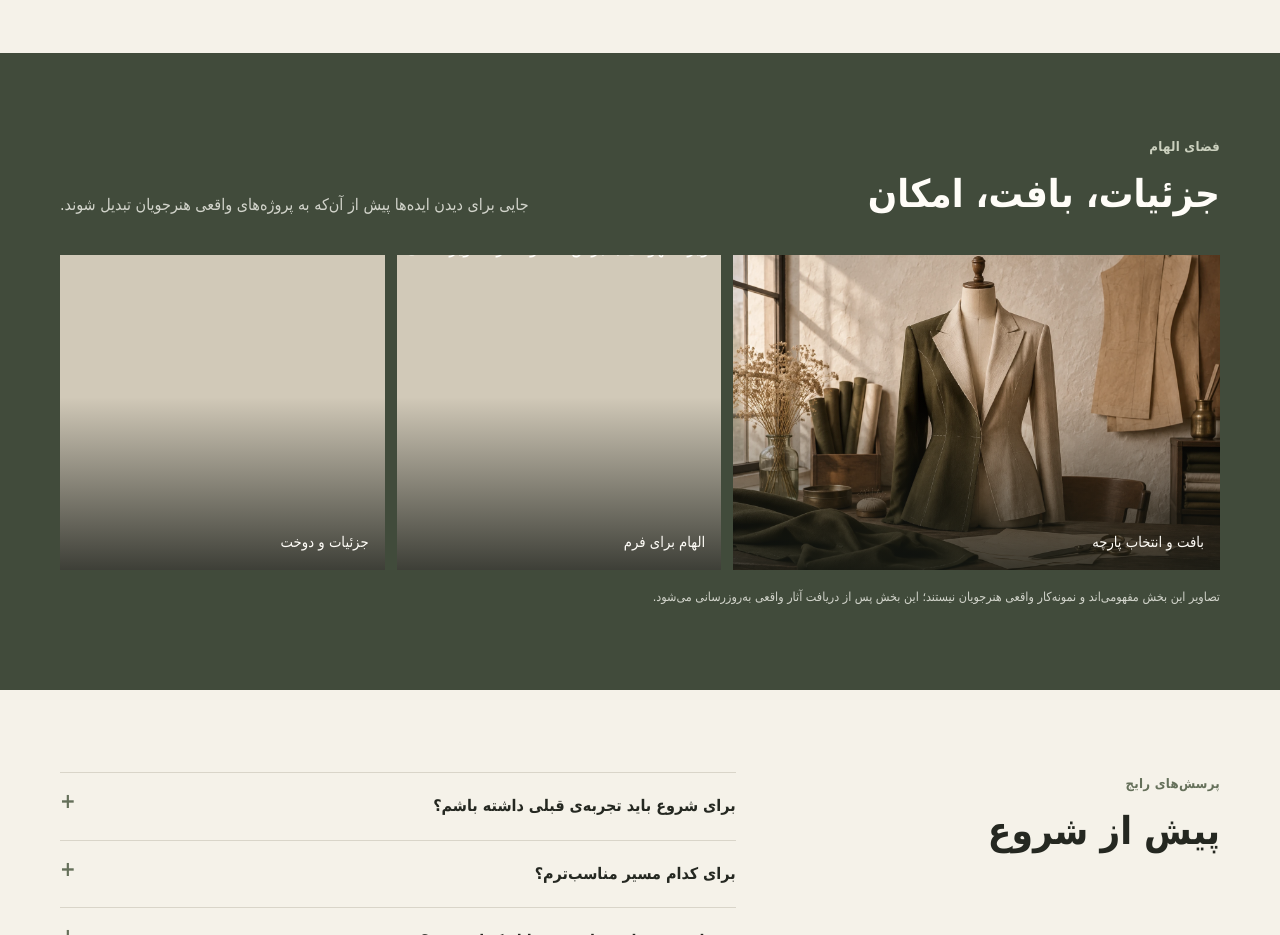
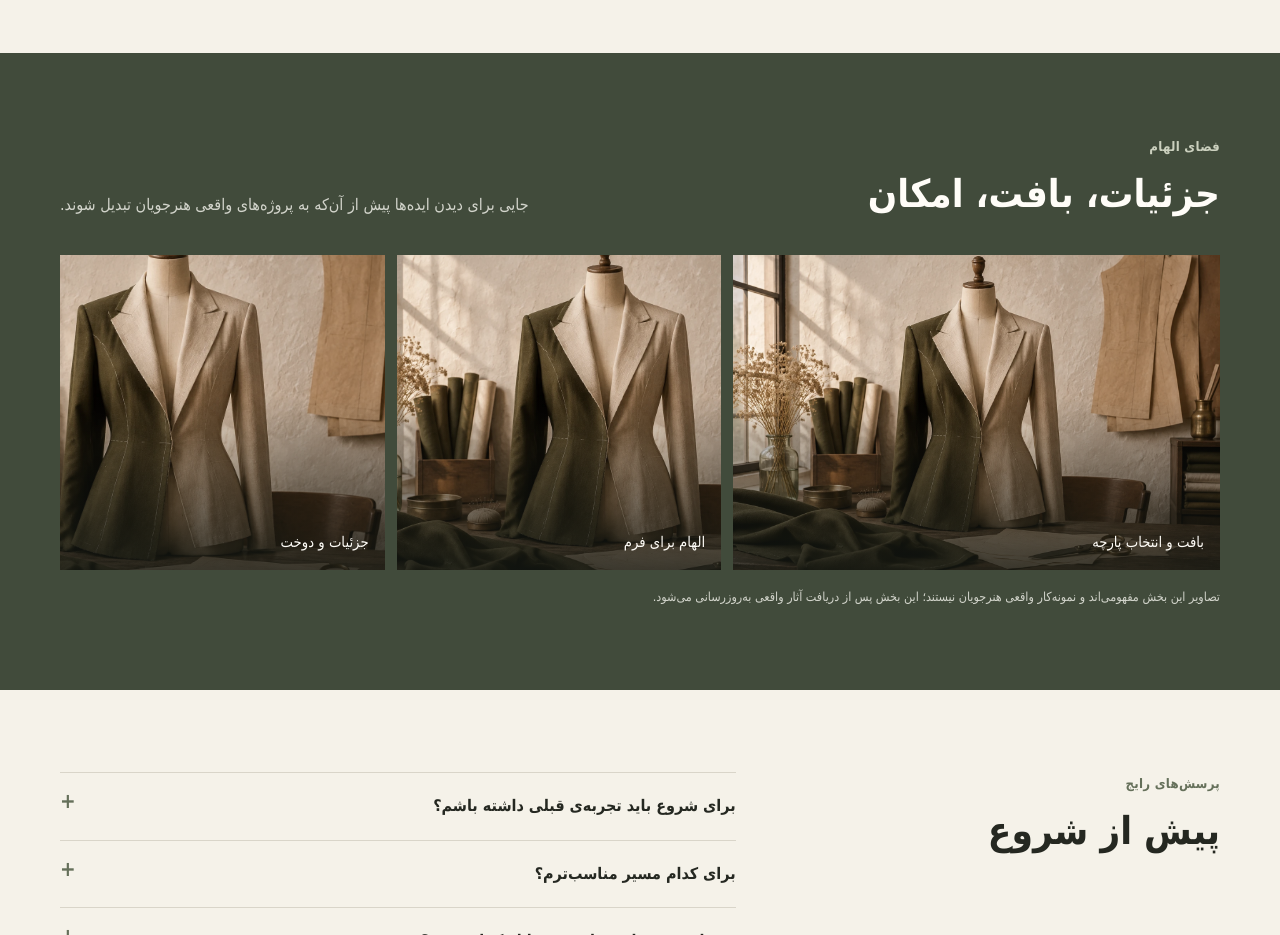
Before and after one commit to novadokht-360/novadokht-360.github.io, a plain HTML site: page index.html in a window 1280 px wide. Shown: the part 1720-2655 px from the top of the page. Drawn offline with Linux system fonts and the light colour scheme.

Commit message:
Update index.html

```diff
--- a/index.html
+++ b/index.html
@@ -24,7 +24,7 @@
 <main id="main"><section class="hero wrap" id="top"><div class="hero-grid"><div><div class="eyebrow">یادگیری طراحی و دوخت، با نگاه خودت</div><h1>لباسی که در ذهن داری،<br><span>از همین‌جا آغاز می‌شود.</span></h1><p>در نوا، مهارت‌های طراحی، الگوسازی و دوخت را قدم‌به‌قدم می‌آموزی؛ با تمرین‌هایی که ایده را به لباسی قابل‌پوشیدن تبدیل می‌کنند.</p><div class="actions"><a class="button" href="#pathways">دیدن مسیرهای یادگیری</a><a class="button secondary" href="#contact">گفت‌وگو و مشاوره</a></div></div><div class="hero-photo"><img src="assets/hero.webp" alt="فضایی الهام‌بخش برای طراحی و دوخت لباس"><span class="photo-note">ایده، پارچه، دست‌سازه</span></div></div></section>
 <section class="section pathways" id="pathways"><div class="wrap"><div class="section-head"><div><div class="eyebrow">مسیرهای یادگیری</div><h2>از کدام مسیر شروع می‌کنی؟</h2></div><p class="section-intro">هر مسیر می‌تواند نقطه‌ی شروعی برای ساختن مهارت و زبان بصری شخصی تو باشد.</p></div><div class="cards"><article class="path-card"><span class="number">۰۱ / ساخت</span><h3>نازک‌دوزی و ساخت الگو</h3><p>آشنایی با اندازه‌گیری، الگوهای پایه، برش و دوخت تمیز برای لباس‌های روزمره.</p></article><article class="path-card"><span class="number">۰۲ / تصویر</span><h3>طراحی لباس و تصویرسازی</h3><p>پرورش ایده، شناخت تناسب و رنگ، و تبدیل طرح اولیه به تصویر روشن و قابل‌اجرا.</p></article><article class="path-card"><span class="number">۰۳ / فرم</span><h3>ضخیم‌دوزی و لباس بیرونی</h3><p>شناخت لایه‌گذاری، ایستایی پارچه و جزئیات ساخت در کت و لباس‌های بیرونی.</p></article></div></div></section>
 <section class="section" id="method"><div class="wrap method-grid"><div class="method-copy"><div class="eyebrow">روش یادگیری</div><h2>تمرین، مشاهده، ساختن</h2><p>یادگیری در نوا قرار است ملموس باشد: هر مفهوم را با دست‌هایت تجربه می‌کنی و در پایان، چیزی برای دیدن و اصلاح‌کردن داری.</p></div><ol class="method-list"><li><b>۱</b><span><strong>پایه‌ها را می‌شناسی</strong><br>واژگان پارچه، ابزار و ساخت را با مثال‌های روشن یاد می‌گیری.</span></li><li><b>۲</b><span><strong>با تمرین جلو می‌روی</strong><br>مراحل را به بخش‌های کوچک تقسیم می‌کنی و نتیجه را می‌سنجی.</span></li><li><b>۳</b><span><strong>به انتخاب خودت می‌رسی</strong><br>از میان تکنیک‌ها و ایده‌ها، راه‌حل مناسب طرح خودت را پیدا می‌کنی.</span></li></ol></div></section>
-<section class="section gallery" id="gallery"><div class="wrap"><div class="section-head"><div><div class="eyebrow">فضای الهام</div><h2>جزئیات، بافت، امکان</h2></div><p class="section-intro">جایی برای دیدن ایده‌ها پیش از آن‌که به پروژه‌های واقعی هنرجویان تبدیل شوند.</p></div><div class="gallery-grid"><div class="tile"><img src="hero.webp" alt="تصویر مفهومی از فضای طراحی و پارچه" loading="lazy"><span>بافت و انتخاب پارچه</span></div><div class="tile"><img src="assets/hero.webp" alt="تصویر مفهومی با برش متفاوت از تصویر اصلی" loading="lazy"><span>الهام برای فرم</span></div><div class="tile"><img src="assets/hero.webp" alt="نمای نزدیک مفهومی از جزئیات تصویر" loading="lazy"><span>جزئیات و دوخت</span></div></div><p class="gallery-caption">تصاویر این بخش مفهومی‌اند و نمونه‌کار واقعی هنرجویان نیستند؛ این بخش پس از دریافت آثار واقعی به‌روزرسانی می‌شود.</p></div></section>
+<section class="section gallery" id="gallery"><div class="wrap"><div class="section-head"><div><div class="eyebrow">فضای الهام</div><h2>جزئیات، بافت، امکان</h2></div><p class="section-intro">جایی برای دیدن ایده‌ها پیش از آن‌که به پروژه‌های واقعی هنرجویان تبدیل شوند.</p></div><div class="gallery-grid"><div class="tile"><img src="hero.webp" alt="تصویر مفهومی از فضای طراحی و پارچه" loading="lazy"><span>بافت و انتخاب پارچه</span></div><div class="tile"><img src="hero.webp" alt="تصویر مفهومی با برش متفاوت از تصویر اصلی" loading="lazy"><span>الهام برای فرم</span></div><div class="tile"><img src="hero.webp" alt="نمای نزدیک مفهومی از جزئیات تصویر" loading="lazy"><span>جزئیات و دوخت</span></div></div><p class="gallery-caption">تصاویر این بخش مفهومی‌اند و نمونه‌کار واقعی هنرجویان نیستند؛ این بخش پس از دریافت آثار واقعی به‌روزرسانی می‌شود.</p></div></section>
 <section class="section" id="faq"><div class="wrap faq-layout"><div><div class="eyebrow">پرسش‌های رایج</div><h2>پیش از شروع</h2></div><div class="faq-list"><details><summary>برای شروع باید تجربه‌ی قبلی داشته باشم؟</summary><p>نه لزوماً. مسیر یادگیری را می‌توان از مبانی آغاز کرد؛ برای انتخاب نقطه‌ی شروع مناسب، از راه ارتباطی بخش تماس پیام بده.</p></details><details><summary>برای کدام مسیر مناسب‌ترم؟</summary><p>اگر به ساخت لباس علاقه داری، نازک‌دوزی و الگو نقطه‌ی شروع خوبی است. اگر بیشتر با ایده و تصویر درگیری، مسیر طراحی را بررسی کن. برای لباس‌های ساختارمندتر، ضخیم‌دوزی را ببین.</p></details><details><summary>جزئیات دوره‌ها و زمان‌بندی را از کجا بپرسم؟</summary><p>اطلاعات دوره‌ها، زمان‌بندی و شرایط ثبت‌نام هنوز باید از سوی آکادمی تکمیل شود. برای پیگیری، از لینک تماس استفاده کن.</p></details></div></div></section>
 <section class="section contact" id="contact"><div class="wrap contact-row"><div><div class="eyebrow">در تماس باشیم</div><h2>برای انتخاب مسیرت گفت‌وگو کنیم؟</h2><p>لینک زیر جای‌نگهدار است. پیش از انتشار، نشانی واتس‌اپ آکادمی را جایگزین کن.</p></div><a class="button" href="#contact" aria-label="لینک تماس واتس‌اپ؛ نشانی واقعی باید جایگزین شود">پیام در واتس‌اپ</a></div></section></main>
 <footer class="footer"><div class="wrap footer-row"><span>نوا | آکادمی طراحی و دوخت</span><span>نام «نوا» در این نسخه پیشنهادی و موقت است.</span><a href="#top">بازگشت به بالا ↑</a></div></footer>
```
